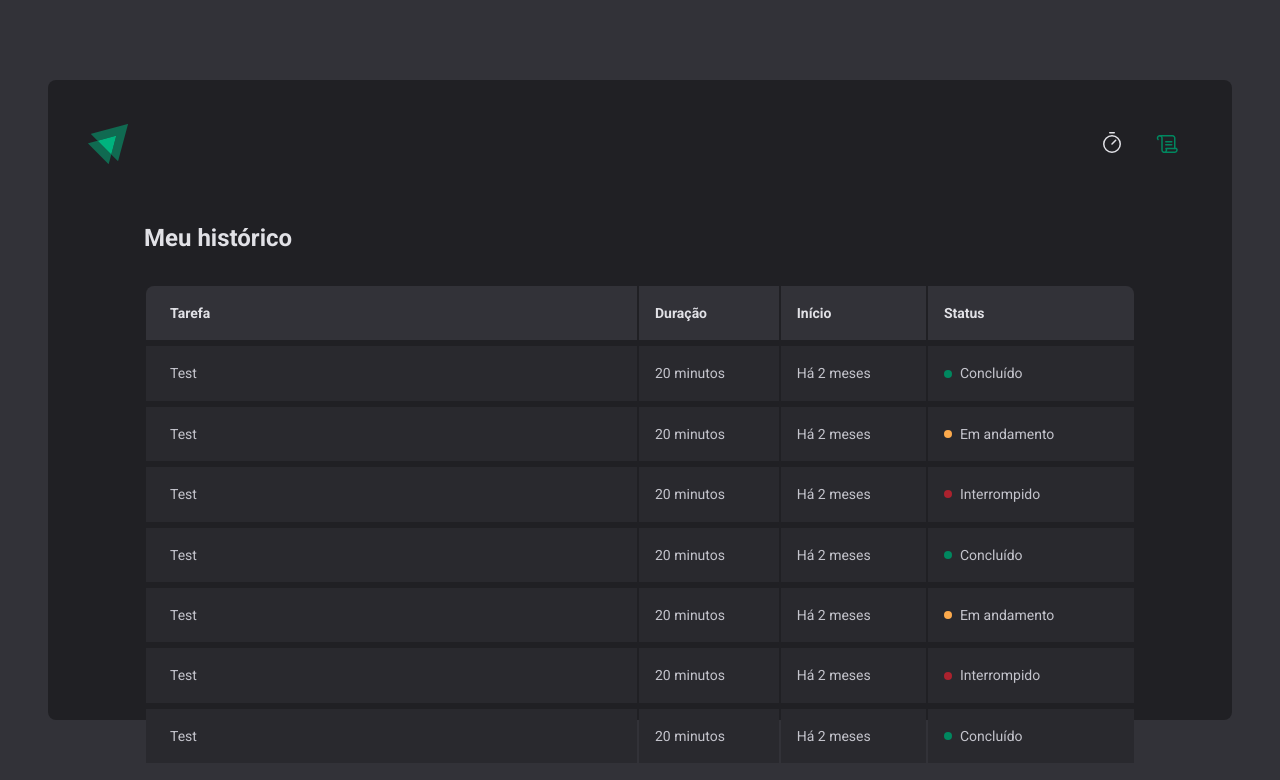
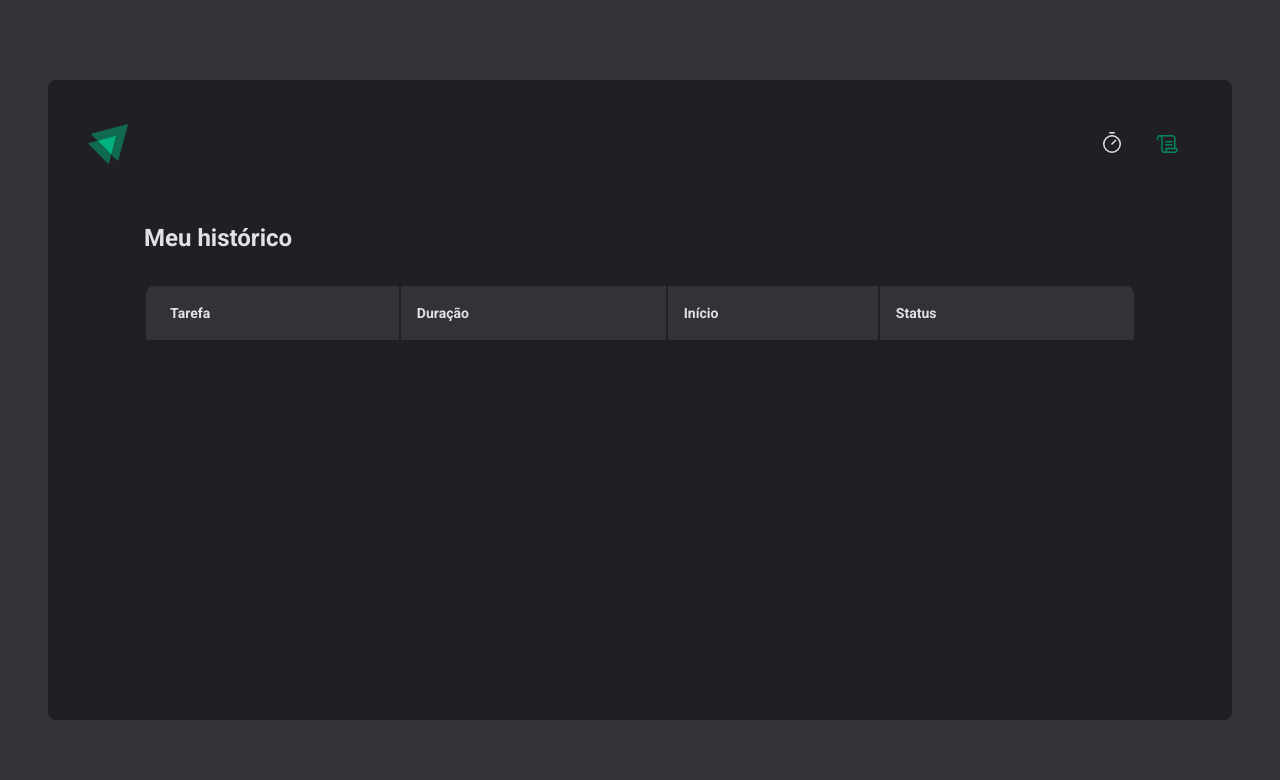
Before and after one commit to alex-britto/ax-timer, a React (Vite) app: page /ax-timer/history in a window 1280 px wide. Shown: the top 780 px of the page. Built offline with nearby package versions, Linux system fonts and the light colour scheme.

Commit message:
add dynamic cycles history

```diff
--- /dev/null
+++ b/src/contexts/CyclesContext.tsx
@@ -0,0 +1,103 @@
+import { createContext, ReactNode, useState } from "react";
+
+interface CreateCycleData {
+  myTask: string;
+  minutesAmount: number;
+}
+
+interface Cycle {
+  id: string;
+  task: string;
+  minutesAmount: number;
+  startDate: Date;
+  interruptedDate?: Date;
+  finishedDate?: Date;
+}
+
+interface CyclesContextData {
+  cycles: Cycle[];
+  activeCycle: Cycle | undefined;
+  activeCycleId: string | null;
+  amountSecondsPassed: number;
+  markCurrentCycleAsFinished: () => void;
+  handleSecondsPassed: (seconds: number) => void;
+  createNewCylce: (data: CreateCycleData) => void;
+  interruptCurrentCycle: () => void;
+}
+
+export const CyclesContext = createContext({} as CyclesContextData);
+
+interface CyclesContextProviderProps {
+  children: ReactNode;
+}
+
+export function CyclesContextProvider({
+  children,
+}: CyclesContextProviderProps) {
+  const [cycles, setCycles] = useState<Cycle[]>([]);
+  const [activeCycleId, setActiveCycleId] = useState<string | null>(null);
+  const [amountSecondsPassed, setAmountSecondsPassed] = useState(0);
+
+  const activeCycle = cycles.find((cycle) => cycle.id === activeCycleId);
+
+  function handleSecondsPassed(seconds: number) {
+    setAmountSecondsPassed(seconds);
+  }
+
+  function markCurrentCycleAsFinished() {
+    setCycles((state) =>
+      state.map((cycle) => {
+        if (cycle.id === activeCycleId) {
+          return { ...cycle, finishedDate: new Date() };
+        } else {
+          return cycle;
+        }
+      })
+    );
+  }
+
+  function createNewCylce(data: CreateCycleData) {
+    const id = String(new Date().getTime());
+
+    const newCycle: Cycle = {
+      id: id,
+      task: data.myTask,
+      minutesAmount: data.minutesAmount,
+      startDate: new Date(),
+    };
+
+    setCycles((actualState) => [...actualState, newCycle]);
+    setActiveCycleId(id);
+    setAmountSecondsPassed(0);
+  }
+
+  function interruptCurrentCycle() {
+    setCycles((state) =>
+      state.map((cycle) => {
+        if (cycle.id === activeCycleId) {
+          return { ...cycle, interruptedDate: new Date() };
+        } else {
+          return cycle;
+        }
+      })
+    );
+    setActiveCycleId(null);
+  }
+
+  return (
+    <CyclesContext.Provider
+      value={{
+        cycles,
+        activeCycle,
+        activeCycleId,
+        markCurrentCycleAsFinished,
+        amountSecondsPassed,
+        handleSecondsPassed,
+        createNewCylce,
+        interruptCurrentCycle,
+      }}
+    >
+      {children}
+    </CyclesContext.Provider>
+  );
+}
--- a/src/pages/History/History.tsx
+++ b/src/pages/History/History.tsx
@@ -1,6 +1,11 @@
+import { useContext } from "react";
+import { formatDistanceToNow } from "date-fns";
+import ptBR from "date-fns/locale/pt-BR";
+import { CyclesContext } from "../../contexts/CyclesContext";
 import { HistoryContainer, HistoryList, Status } from "./styles";
 
 export function History() {
+  const { cycles } = useContext(CyclesContext);
   return (
     <HistoryContainer>
       <h1>Meu histórico</h1>
@@ -15,62 +20,27 @@
             </tr>
           </thead>
           <tbody>
-            <tr>
-              <td>Test</td>
-              <td>20 minutos</td>
-              <td>Há 2 meses</td>
-              <td>
-                <Status statusColor="green">Concluído</Status>
-              </td>
-            </tr>
-            <tr>
-              <td>Test</td>
-              <td>20 minutos</td>
-              <td>Há 2 meses</td>
-              <td>
-                <Status statusColor="yellow">Em andamento</Status>
-              </td>
-            </tr>
-            <tr>
-              <td>Test</td>
-              <td>20 minutos</td>
-              <td>Há 2 meses</td>
-              <td>
-                <Status statusColor="red">Interrompido</Status>
-              </td>
-            </tr>
-            <tr>
-              <td>Test</td>
-              <td>20 minutos</td>
-              <td>Há 2 meses</td>
-              <td>
-                <Status statusColor="green">Concluído</Status>
-              </td>
-            </tr>
-            <tr>
-              <td>Test</td>
-              <td>20 minutos</td>
-              <td>Há 2 meses</td>
-              <td>
-                <Status statusColor="yellow">Em andamento</Status>
-              </td>
-            </tr>
-            <tr>
-              <td>Test</td>
-              <td>20 minutos</td>
-              <td>Há 2 meses</td>
-              <td>
-                <Status statusColor="red">Interrompido</Status>
-              </td>
-            </tr>
-            <tr>
-              <td>Test</td>
-              <td>20 minutos</td>
-              <td>Há 2 meses</td>
-              <td>
-                <Status statusColor="green">Concluído</Status>
-              </td>
-            </tr>
+            {cycles.map((cycle) => (
+              <tr key={cycle.id}>
+                <td>{cycle.task}</td>
+                <td>{cycle.minutesAmount} minutos</td>
+                <td>
+                  {formatDistanceToNow(cycle.startDate, {
+                    addSuffix: true,
+                    locale: ptBR,
+                  })}
+                </td>
+                <td>
+                  {!!cycle.finishedDate ? (
+                    <Status statusColor="green">Concluído</Status>
+                  ) : !!cycle.interruptedDate ? (
+                    <Status statusColor="red">Interrompido</Status>
+                  ) : (
+                    <Status statusColor="yellow">Em andamento</Status>
+                  )}
+                </td>
+              </tr>
+            ))}
           </tbody>
         </table>
       </HistoryList>
--- a/src/pages/Home/Home.tsx
+++ b/src/pages/Home/Home.tsx
@@ -1,4 +1,4 @@
-import { createContext, useEffect, useState } from "react";
+import { useContext } from "react";
 import { HandPalm, Play } from "phosphor-react";
 import { FormProvider, useForm } from "react-hook-form";
 import { zodResolver } from "@hookform/resolvers/zod";
@@ -12,25 +12,7 @@
   StartCountdownButton,
   StopCountdownButton,
 } from "./styles";
-
-interface Cycle {
-  id: string;
-  task: string;
-  minutesAmount: number;
-  startDate: Date;
-  interruptedDate?: Date;
-  finishedDate?: Date;
-}
-
-interface CyclesContextData {
-  activeCycle: Cycle | undefined;
-  activeCycleId: string | null;
-  amountSecondsPassed: number;
-  markCurrentCycleAsFinished: () => void;
-  handleSecondsPassed: (seconds: number) => void;
-}
-
-export const CyclesContext = createContext({} as CyclesContextData);
+import { CyclesContext } from "../../contexts/CyclesContext";
 
 const newCycleFormValidationSchema = zod.object({
   myTask: zod.string().min(1, "Informe a tarefa"),
@@ -40,9 +22,8 @@
 type NewCicleFormDate = zod.infer<typeof newCycleFormValidationSchema>;
 
 export function Home() {
-  const [cycles, setCycles] = useState<Cycle[]>([]);
-  const [activeCycleId, setActiveCycleId] = useState<string | null>(null);
-  const [amountSecondsPassed, setAmountSecondsPassed] = useState(0);
+  const { activeCycle, createNewCylce, interruptCurrentCycle } =
+    useContext(CyclesContext);
 
   const newCycleForm = useForm<NewCicleFormDate>({
     resolver: zodResolver(newCycleFormValidationSchema),
@@ -54,56 +35,14 @@
 
   const { handleSubmit, watch, reset, formState } = newCycleForm;
 
-  const activeCycle = cycles.find((cycle) => cycle.id === activeCycleId);
-
-  function handleSecondsPassed(seconds: number) {
-    setAmountSecondsPassed(seconds);
-  }
-
-  function markCurrentCycleAsFinished() {
-    setCycles((state) =>
-      state.map((cycle) => {
-        if (cycle.id === activeCycleId) {
-          return { ...cycle, finishedDate: new Date() };
-        } else {
-          return cycle;
-        }
-      })
-    );
-  }
-
-  function handleCreateNewCylce(data: NewCicleFormDate) {
-    const id = String(new Date().getTime());
-
-    const newCycle: Cycle = {
-      id: id,
-      task: data.myTask,
-      minutesAmount: data.minutesAmount,
-      startDate: new Date(),
-    };
-
-    setCycles((actualState) => [...actualState, newCycle]);
-    setActiveCycleId(id);
-    setAmountSecondsPassed(0);
-
+  function handleCreateNewCycle(data: NewCicleFormDate) {
+    createNewCylce(data);
     reset();
+    console.log("chamou");
   }
 
   function captureErrorMessage() {
     console.log(formState.errors);
-  }
-
-  function handleInterruptCycle() {
-    setCycles((state) =>
-      state.map((cycle) => {
-        if (cycle.id === activeCycleId) {
-          return { ...cycle, interruptedDate: new Date() };
-        } else {
-          return cycle;
-        }
-      })
-    );
-    setActiveCycleId(null);
   }
 
   const myTask = watch("myTask");
@@ -111,24 +50,13 @@
 
   return (
     <HomeContainer>
-      <form action="" onSubmit={handleSubmit(handleCreateNewCylce)}>
-        <CyclesContext.Provider
-          value={{
-            activeCycle,
-            activeCycleId,
-            markCurrentCycleAsFinished,
-            amountSecondsPassed,
-            handleSecondsPassed,
-          }}
-        >
-          <FormProvider {...newCycleForm}>
-            <NewCycleForm />
-          </FormProvider>
-          <CountDown />
-        </CyclesContext.Provider>
-
+      <form action="" onSubmit={handleSubmit(handleCreateNewCycle)}>
+        <FormProvider {...newCycleForm}>
+          <NewCycleForm />
+        </FormProvider>
+        <CountDown />
         {activeCycle ? (
-          <StopCountdownButton type="button" onClick={handleInterruptCycle}>
+          <StopCountdownButton type="button" onClick={interruptCurrentCycle}>
             <HandPalm size={24} />
             Interromper
           </StopCountdownButton>
--- a/src/pages/Home/components/Countdown/Countdown.tsx
+++ b/src/pages/Home/components/Countdown/Countdown.tsx
@@ -1,8 +1,8 @@
 import { useEffect, useContext } from "react";
 import { differenceInSeconds } from "date-fns";
 
+import { CyclesContext } from "../../../../contexts/CyclesContext";
 import { CountdownContainer, Separator } from "./styles";
-import { CyclesContext } from "../../Home";
 
 export function CountDown() {
   const {
--- a/src/pages/Home/components/NewCycleForm/NewCycleForm.tsx
+++ b/src/pages/Home/components/NewCycleForm/NewCycleForm.tsx
@@ -1,8 +1,7 @@
 import { useContext } from "react";
 import { useFormContext } from "react-hook-form";
 
-import { CyclesContext } from "../../Home";
-
+import { CyclesContext } from "../../../../contexts/CyclesContext";
 import { FormContainer, TaskInput, MinutesAmountInput } from "./styles";
 
 export function NewCycleForm() {
```
Also changed, not shown: src/App.tsx (+4 -3 lines).
